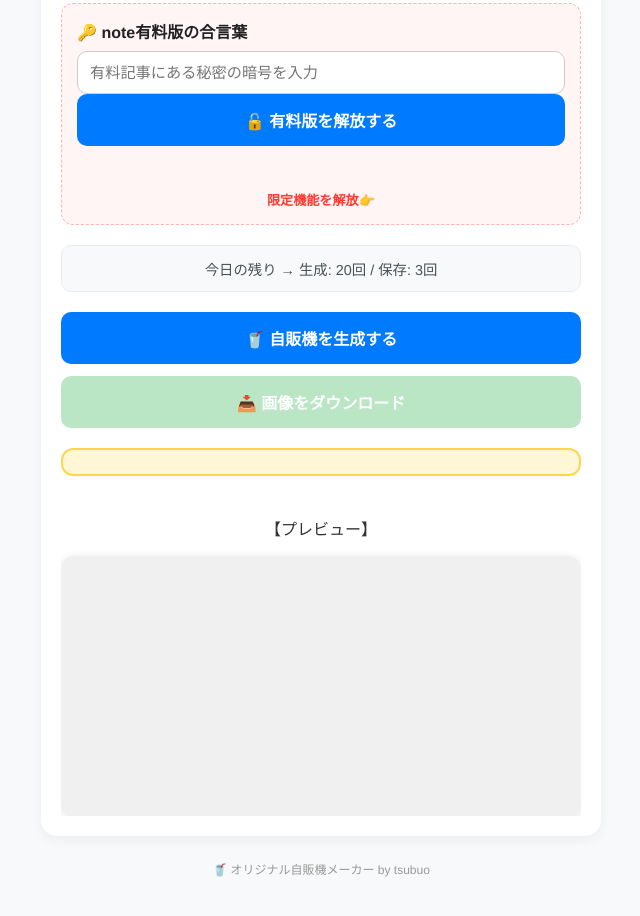
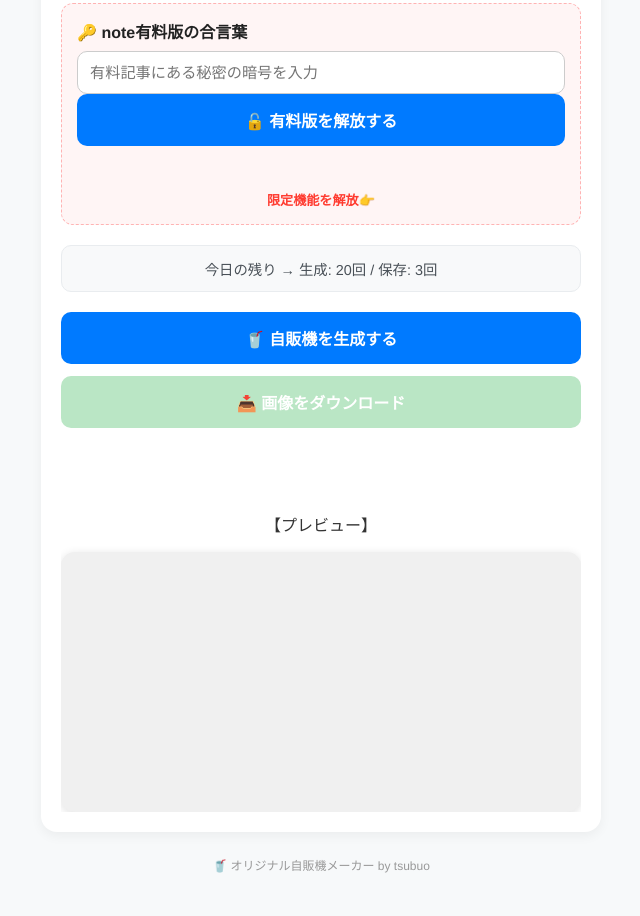
Before and after one commit to tsubuo11035103-a11y/vending-generator, a website: page index.html in a window 1280 px wide. Shown: the part 564-1480 px from the top of the page, without its empty margins (319-959 px from the left). Drawn offline with Linux system fonts and the light colour scheme.

Commit message:
Update style.css

```diff
--- a/style.css
+++ b/style.css
@@ -221,6 +221,4 @@ canvas {
   font-weight: 800;
   font-size: 1rem;
   color: #ff9500;
-    background: #fff7d6;
-  border: 2px solid #ffd54f;
 }
```
